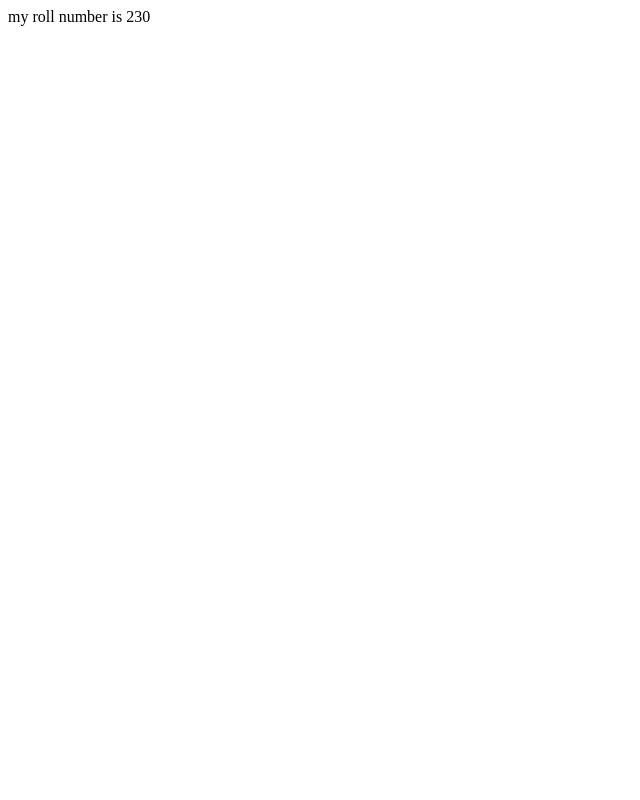
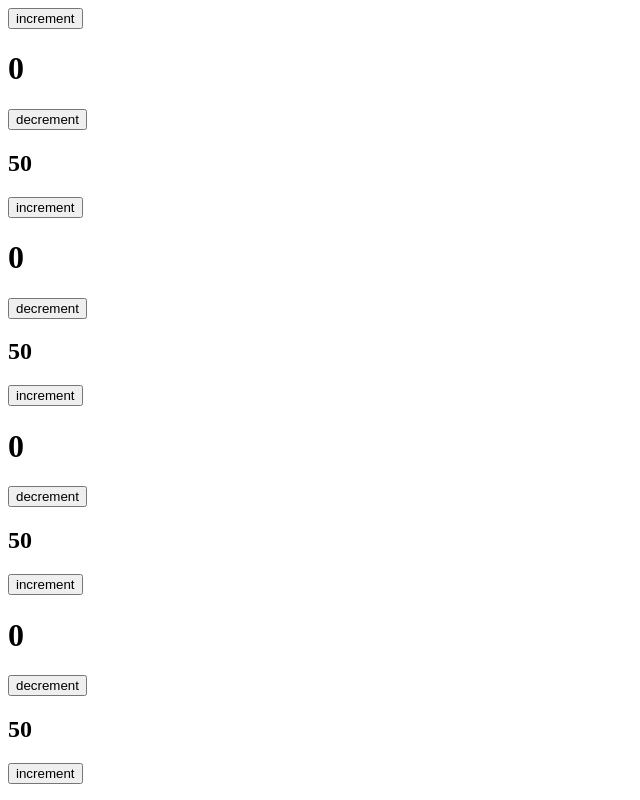
Before and after one commit to abhishek5069/react_con, a React (Create React App) app: page / in a window 1280 px wide. Shown: the top 800 px of the page, without its empty margins (0-640 px from the left). Built offline with nearby package versions, Linux system fonts and the light colour scheme.

Commit message:
increment decrement

```diff
--- a/src/Mycomp.js
+++ b/src/Mycomp.js
@@ -16,12 +16,21 @@ import React from "react";
 
 class Mycomp extends React.Component{
     state={
-        rollno:230,
+        number1:0,
+        number2:50,
     };
     render=()=>{
         return(
             <div>
-            <h>my roll number is {this.state.rollno}</h>
+            <button onClick={()=>{
+                this.setState({number1:this.state.number1+1})
+            }}>increment</button>
+            <h1>{this.state.number1}</h1>
+
+            <button onClick={()=>{
+                this.setState({number2:this.state.number2-1})
+            }}>decrement</button>
+            <h2>{this.state.number2}</h2>
             </div>
         );
     };
--- a/src/index.js
+++ b/src/index.js
@@ -10,6 +10,12 @@ import Mycomp from "./Mycomp"
 
 ReactDOM.render(
                 //<App />, // ek component
-                <Mycomp />,
+                <div>
+                 <Mycomp />
+                 <Mycomp />
+                 <Mycomp />
+                 <Mycomp />
+                 <Mycomp />
+                </div>,
                  document.querySelector("#root") // aur ek jagah jha us component ko dikhana hai
                  );
```
